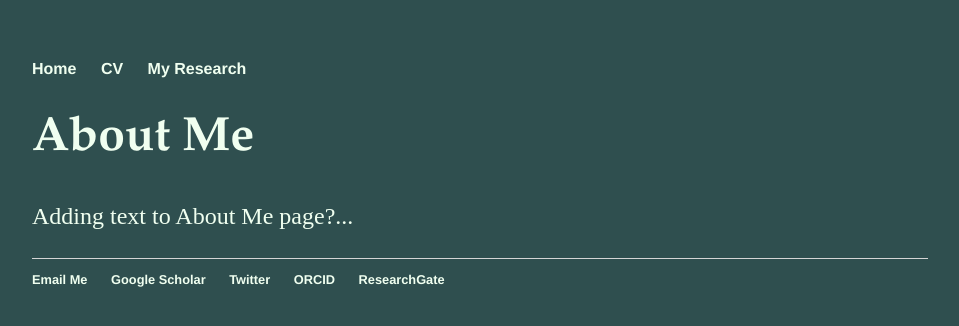
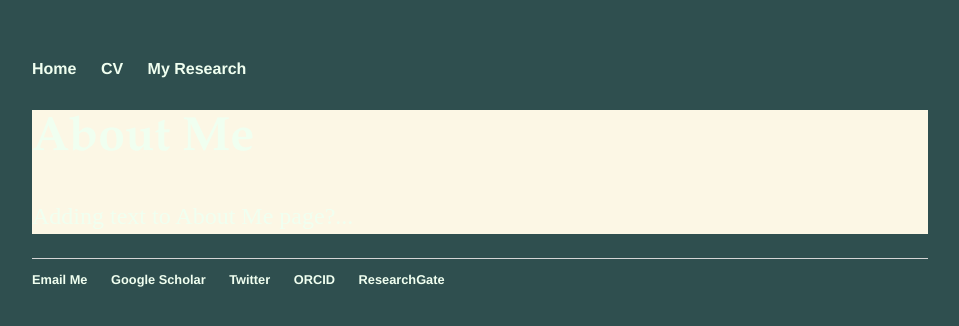
Before and after one commit to alyssa-stansfield/alyssa-stansfield.github.io, a Jekyll site: the page built from about/index.html, in a window 1280 px wide. Shown: the top 326 px of the page, without its empty margins (160-1119 px from the left). Built offline with Jekyll 4.4.1, drawn with Linux system fonts in a browser that asks for light colours.

Commit message:
Trying to add rectangle to background

```diff
--- a/css/main.css
+++ b/css/main.css
@@ -68,3 +68,9 @@ ul.news {
     color:#F0FFF0;
     line-height:1.5em;
 }
+
+.container{
+   background-color:#FCF7E5;
+   width:80%
+   height:100%
+}
```
